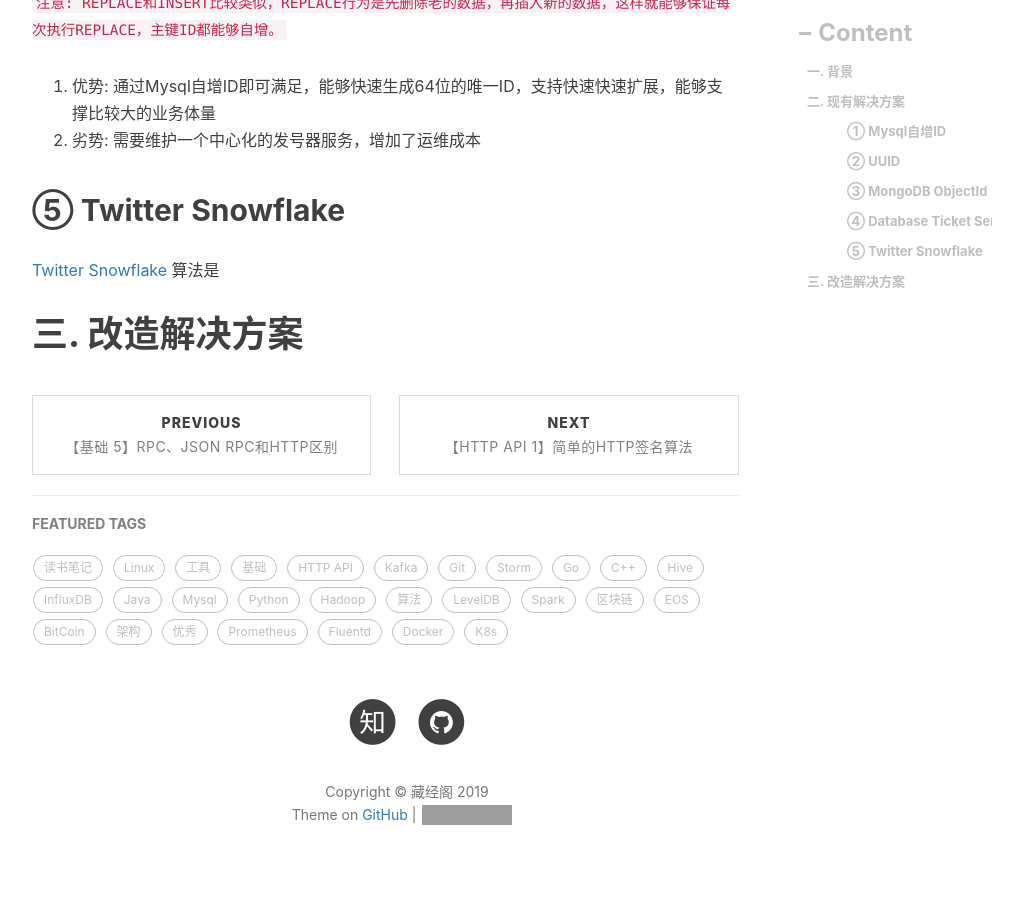
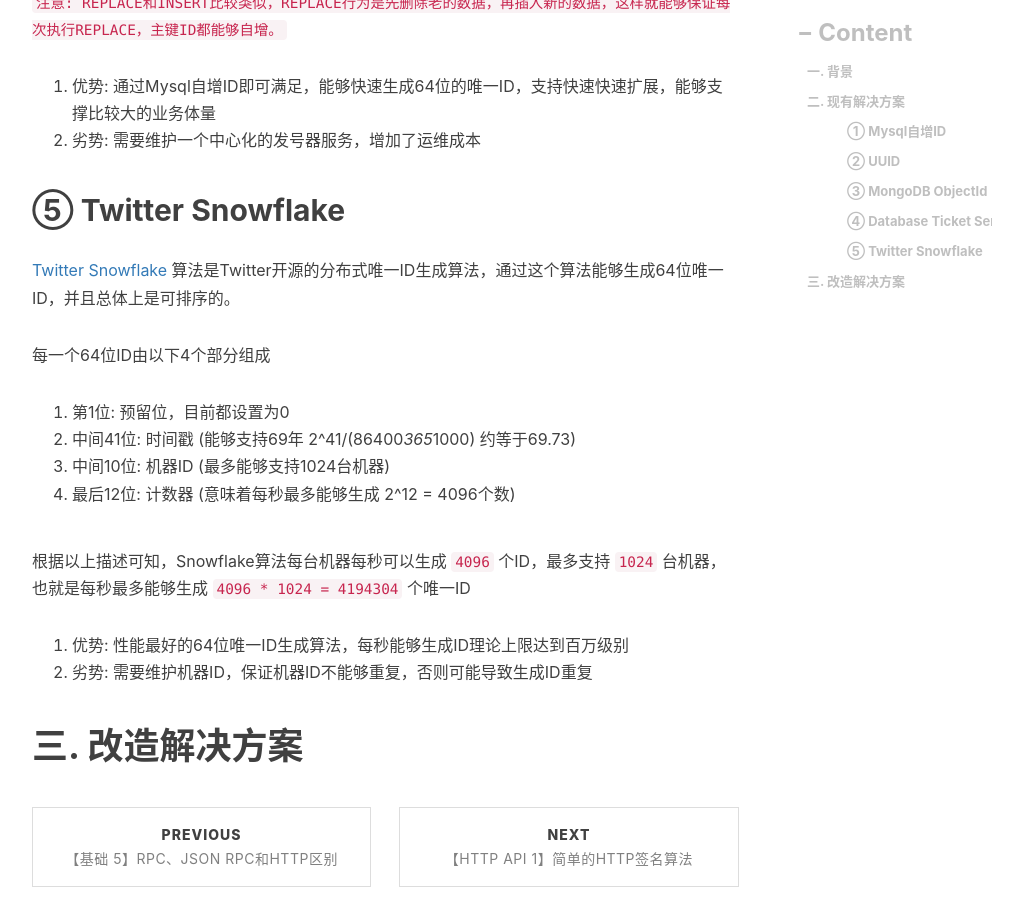
Before and after one commit to engru/chenguolin.github.io, a Jekyll site: the page built from _posts/2017-07-09-【基础-6】分布式唯一ID生成算法.md, in a window 1280 px wide and 900 px high, scrolled down 3199 px. Shown: the whole window, without its empty margins (233-1256 px from the left). Built offline with Jekyll 4.4.1, drawn with Linux system fonts in a browser that asks for light colours; nearby versions of some CDN libraries; comment, search, counter and statistics services are not loaded; grey boxes are pictures that could not be loaded.

Commit message:
Update 2017-07-09-【基础-6】分布式唯一ID生成算法.md

```diff
--- a/_posts/2017-07-09-【基础-6】分布式唯一ID生成算法.md
+++ b/_posts/2017-07-09-【基础-6】分布式唯一ID生成算法.md
@@ -97,6 +97,18 @@ MongoDB ObjectId 数据由3部分组成
 2. 劣势: 需要维护一个中心化的发号器服务，增加了运维成本
 
 ## ⑤ Twitter Snowflake
-[Twitter Snowflake](https://github.com/twitter-archive/snowflake/tree/snowflake-2010) 算法是
+[Twitter Snowflake](https://github.com/twitter-archive/snowflake/tree/snowflake-2010) 算法是Twitter开源的分布式唯一ID生成算法，通过这个算法能够生成64位唯一ID，并且总体上是可排序的。
+
+每一个64位ID由以下4个部分组成
+
+1. 第1位: 预留位，目前都设置为0
+2. 中间41位: 时间戳 (能够支持69年 2^41/(86400*365*1000) 约等于69.73)
+2. 中间10位: 机器ID (最多能够支持1024台机器)
+3. 最后12位: 计数器 (意味着每秒最多能够生成 2^12 = 4096个数)
+
+根据以上描述可知，Snowflake算法每台机器每秒可以生成 `4096` 个ID，最多支持 `1024` 台机器，也就是每秒最多能够生成 `4096 * 1024 = 4194304` 个唯一ID
+
+1. 优势: 性能最好的64位唯一ID生成算法，每秒能够生成ID理论上限达到百万级别
+2. 劣势: 需要维护机器ID，保证机器ID不能够重复，否则可能导致生成ID重复
 
 # 三. 改造解决方案
```
